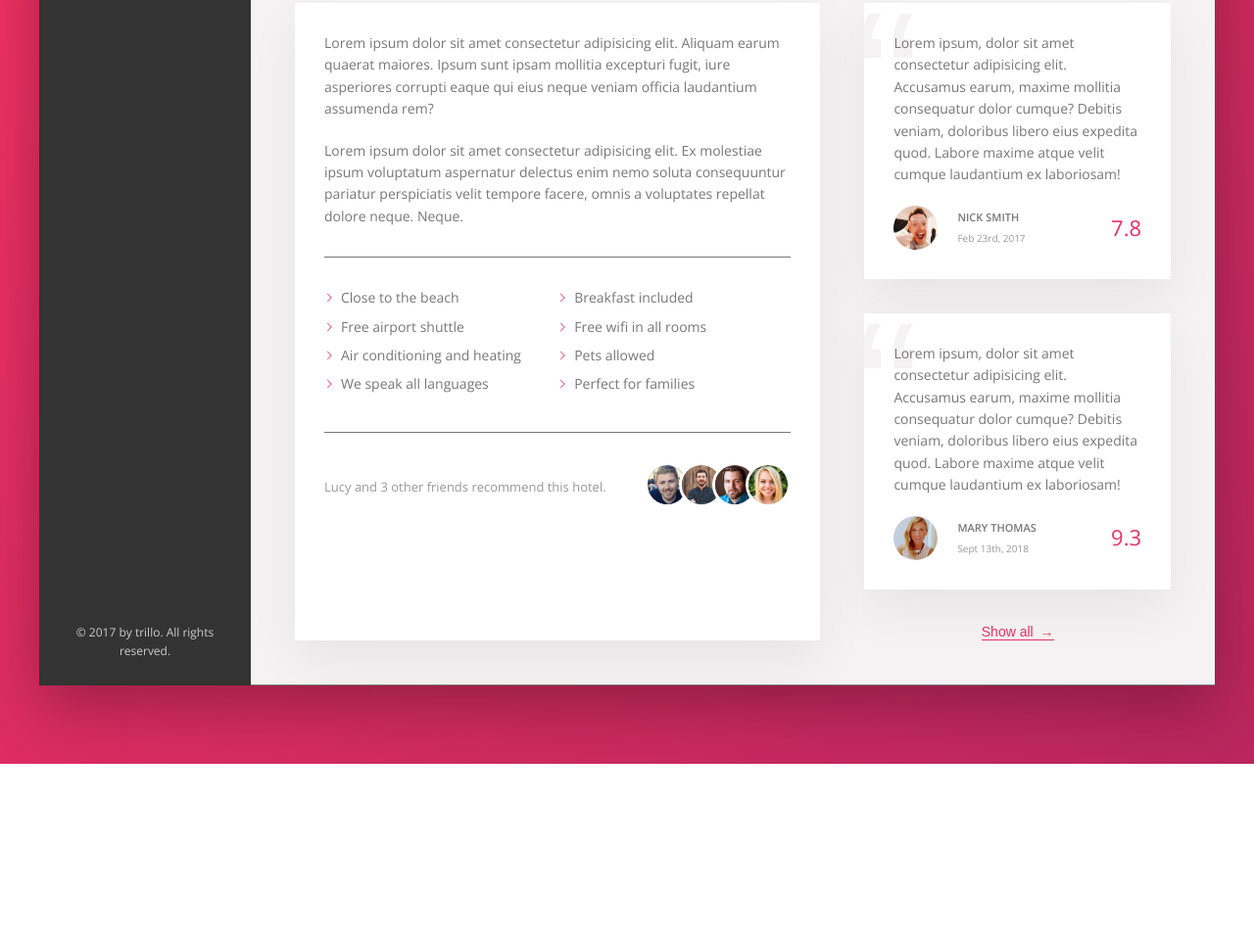
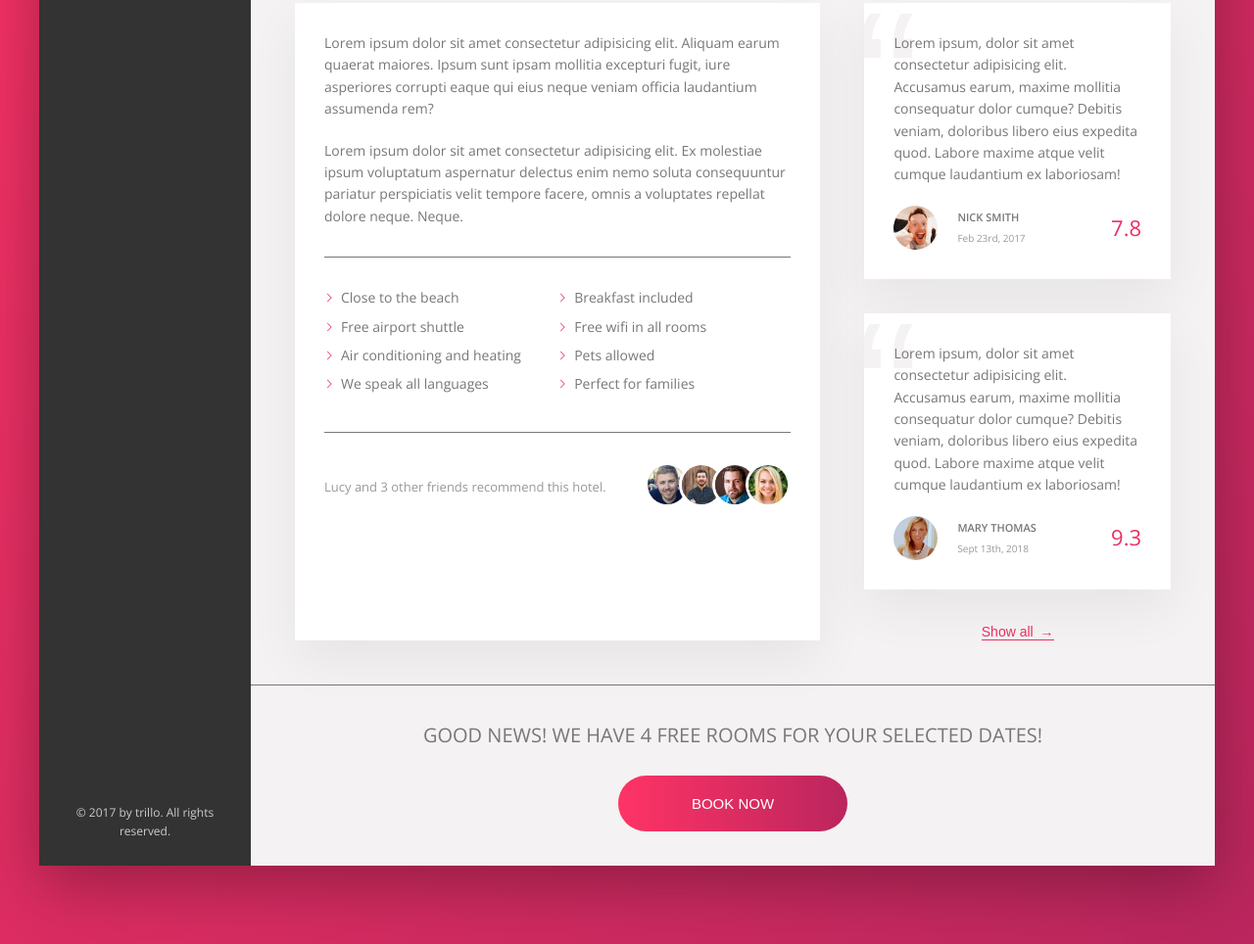
Before and after one commit to biqiaoran629/TrilloProj, a website: page index.html in a window 1280 px wide. Shown: the part 644-1608 px from the top of the page at 98% size. Before the commit the page ends 1424 px from the top, so only its background shows below. Drawn offline with nearby package versions, Linux system fonts and the light colour scheme; files that its build step writes are made by us from their sources.

Commit message:
feat: cta section

```diff
--- a/index.html
+++ b/index.html
@@ -235,8 +235,17 @@
                 </figure>
                 <button class="btn-inline">Show all <span>&rarr;</span></button>
               </div>
-            </div>
           </div>
+          <div class="cta">
+            <h2 class="cta__book-now">
+              Good news! We have 4 free rooms for your selected dates!
+            </h2>
+            <button class="btn">
+              <span class="btn__visible">Book now</span>
+              <span class="btn__invisible">Only 4 rooms left</span>
+            </button>
+          </div>
+        </div>
         </main>
       </div>
     </div>
--- a/sass/_component.scss
+++ b/sass/_component.scss
@@ -439,3 +439,74 @@
     z-index: 1;
   }
 }
+
+/////////////////////////////////////////
+// CALL TO ACTION
+
+.cta {
+  padding: 3.5rem 0;
+  text-align: center;
+
+  &__book-now {
+    font-size: 2rem;
+    font-weight: 300;
+    text-transform: uppercase;
+    margin-bottom: 2.5rem;
+  }
+}
+
+.btn {
+  font-size: 1.5rem;
+  border: none;
+  font-weight: 300;
+  text-transform: uppercase;
+  border-radius: 100px;
+  background-image: linear-gradient(
+    to right,
+    var(--color-primary-light),
+    var(--color-primary-dark)
+  );
+  color: #fff;
+  position: relative;
+  overflow: hidden;
+  cursor: pointer;
+
+  & > * {
+    display: inline-block;
+    height: 100%;
+    width: 100%;
+    transition: all 0.2s;
+  }
+
+  &__visible {
+    padding: 2rem 7.5rem;
+  }
+
+  &__invisible {
+    position: absolute;
+    padding: 2rem;
+    left: 0;
+    top: -100%;
+  }
+
+  &:hover {
+    background-image: linear-gradient(
+      to left,
+      var(--color-primary-light),
+      var(--color-primary-dark)
+    );
+  }
+
+  &:hover &__visible {
+    transform: translateY(100%);
+  }
+
+  &:hover &__invisible {
+    top: 0;
+  }
+
+  &:focus {
+    outline: none;
+    animation: pulsate 1s infinite;
+  }
+}
```
